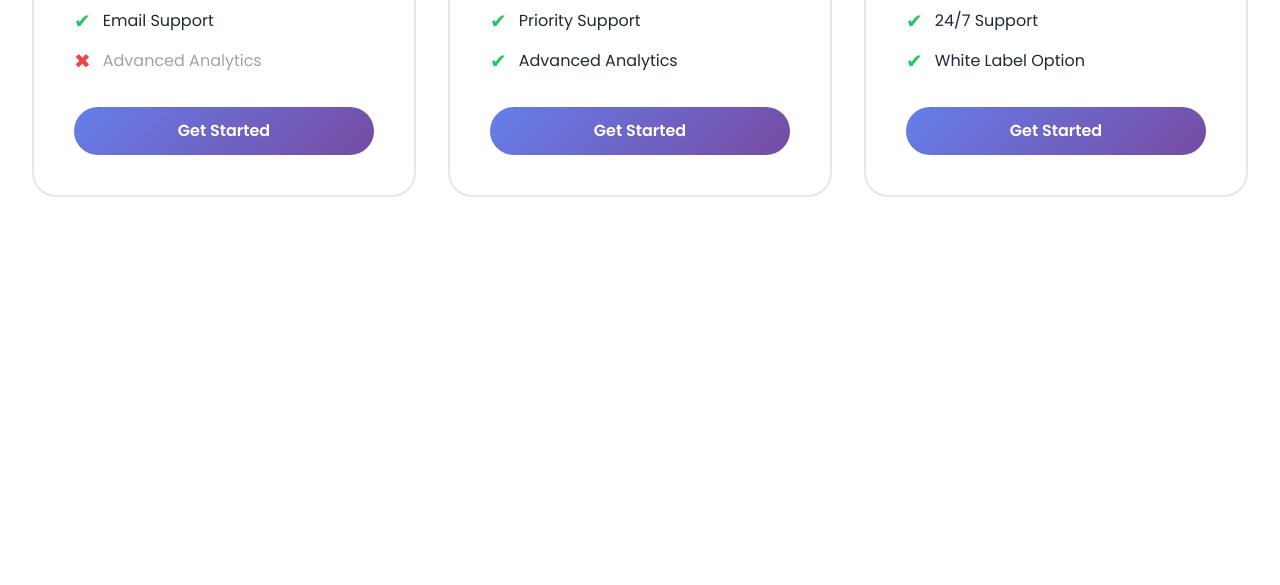
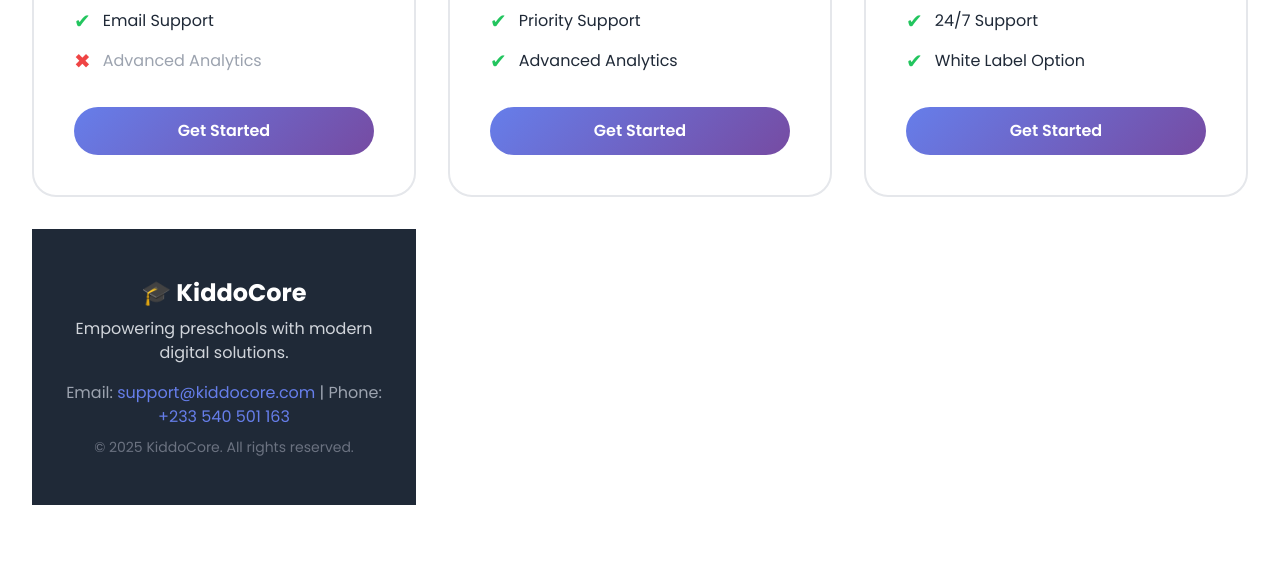
Before and after one commit to ErasmusBill/Klumus-Tech-1, a Django app: page / in a window 1280 px wide. Shown: the part 2399-2984 px from the top of the page. Before the commit the page ends 2596 px from the top, so only its background shows below. Run offline with Django 5.2, Linux system fonts and the light colour scheme; some libraries are stand-ins or nearby versions.

Commit message:
make change to urls

```diff
--- a/account/templates/account/home.html
+++ b/account/templates/account/home.html
@@ -606,7 +606,7 @@
         callback: function(response) {
           // Payment successful
           // Send the reference to your Django backend to verify the payment
-          fetch('/verify-payment/', {
+          fetch('/verify-payment/' + schoolId + '/', {
             method: 'POST',
             headers: {
               'Content-Type': 'application/json',
@@ -861,4 +861,18 @@
             <span class="relative z-10">Get Started</span>
           </button>
         </div>
-        {% endfor %}
+
+            {% endfor %}
+
+
+  <footer id="contact" class="bg-gray-800 text-white py-12">
+        <div class="max-w-7xl mx-auto px-4 sm:px-6 lg:px-8 text-center">
+          <h3 class="text-2xl font-bold mb-2">🎓 KiddoCore</h3>
+          <p class="text-gray-300 mb-4">Empowering preschools with modern digital solutions.</p>
+          <p class="text-gray-400 mb-2">
+            Email: <a href="mailto:support@kiddocore.com" class="text-brand-purple hover:text-brand-dark-purple transition-colors">support@kiddocore.com</a> |
+            Phone: <a href="tel:+233540501163" class="text-brand-purple hover:text-brand-dark-purple transition-colors">+233 540 501 163</a>
+          </p>
+          <p class="text-gray-500 text-sm">&copy; 2025 KiddoCore. All rights reserved.</p>
+        </div>
+  </footer>
--- a/account/urls.py
+++ b/account/urls.py
@@ -10,7 +10,7 @@ urlpatterns = [
     path('logout/', views.logout_user, name='logout'),
     path('initiate_package/', views.initiate_payment, name='initiate-package'),
     path('select-package/', views.select_package, name='select-package'),
-    path('verify-payment/', views.verify_payment_view, name='verify-payment'),
+    path('verify-payment/<int:school_id>/', views.verify_payment_view, name='verify-payment'),
     path('upgrade/<int:new_package_id>/', views.upgrade_package, name='upgrade-package'),
     path('downgrade/<int:new_package_id>/', views.downgrade_package, name='downgrade-package'),
     path('forgot-password/', views.request_for_password_reset, name='forgot-password'),
--- a/account/views.py
+++ b/account/views.py
@@ -255,18 +255,20 @@ def initiate_payment(request, package_id):
         messages.error(request, "Payment initialization failed. Try again.")
         return redirect("account:select-package")
 
-def verify_payment_view(request):
+def verify_payment_view(request,school_id):
+    # school = School.objects.select_related('admin').get(id=school_id)
     if request.method == "POST":
         data = json.loads(request.body)
         reference = data.get("reference")
 
         response = verify_payment(reference)
 
-        if response.get("status") and response["data"]["status"] == "success":
-            metadata = response["data"]["metadata"]
-            fields = {f["variable_name"]: f["value"] for f in metadata["custom_fields"]}
+        if response.get("status") and response["data"]["status"] == "success": # type: ignore
+            metadata = response["data"]["metadata"]  # type: ignore
+            fields = {f["variable_name"]: f["value"] for f in metadata["custom_fields"]}  # type: ignore
 
-            school = School.objects.get(id="school_id")
+            # school = School.objects.get(id=school_id)
+            school = School.objects.select_related('admin').get(id=school_id)
             package = Package.objects.get(id=fields["package_id"])
 
             subscription = Subscription.objects.filter(school=school).first()
@@ -277,9 +279,12 @@ def verify_payment_view(request):
             subscription.end_date = timezone.now() + timedelta(days=package.duration_days)
             subscription.save()
 
-            return JsonResponse({"status": "success"})
+            messages.success(request, "Payment verified! Your subscription is now active.")
+            return redirect("account:login")
 
-        return JsonResponse({"status": "failed"})
+        else:
+            messages.error(request, "Payment verification failed. Try again.")
+            return redirect("account:select-package")
 
 def upgrade_package(request, new_package_id):
     school = request.user.school
```
